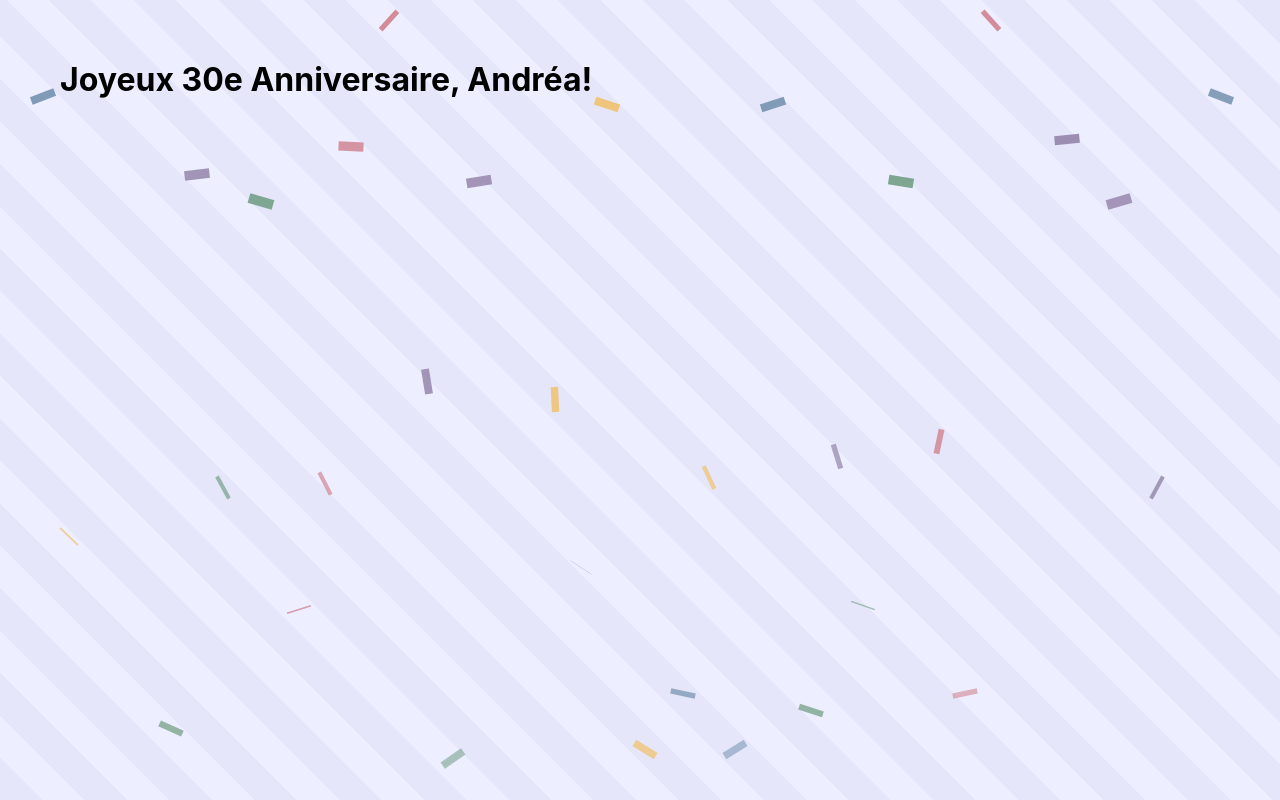
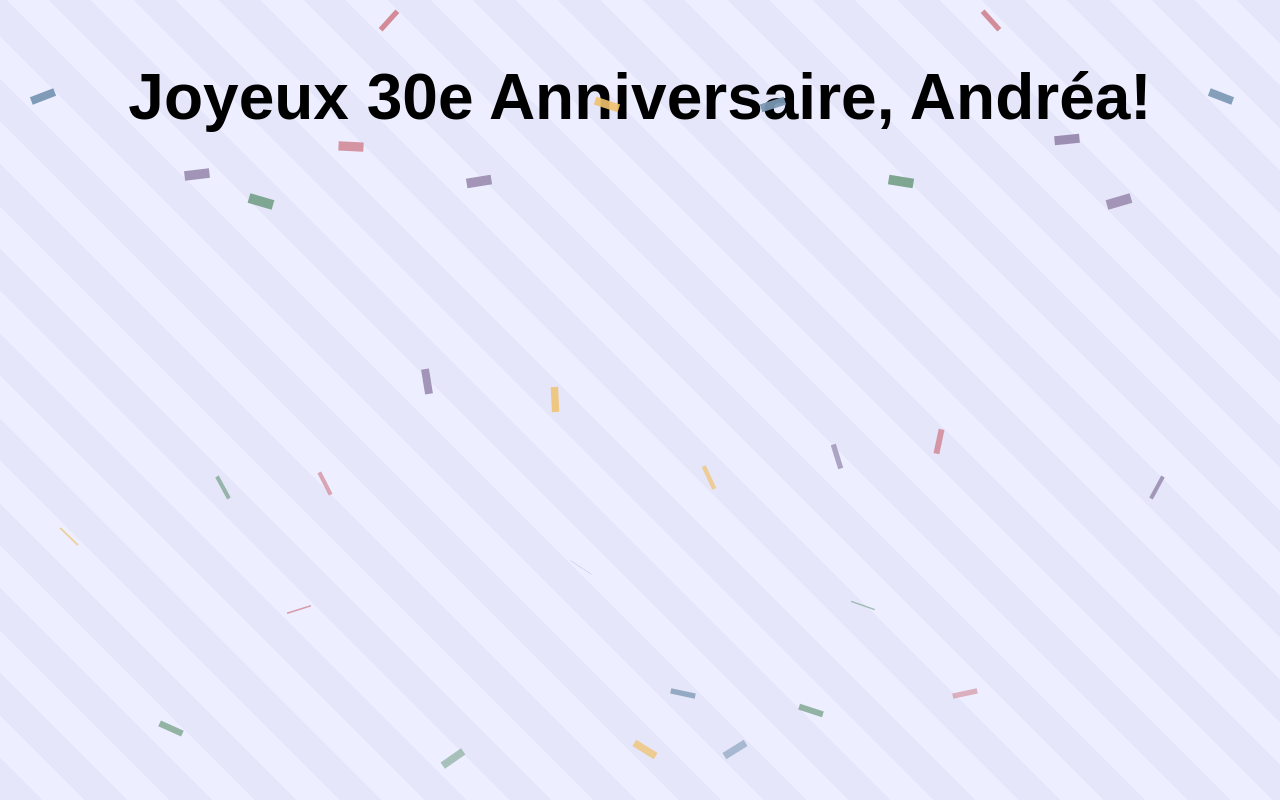
Before and after one commit to Raiza-D/ma-chere-amie, a React (Create React App) app: page / in a window 1280 px wide. Built offline with nearby package versions, Linux system fonts and the light colour scheme.

Commit message:
Set text alignment, font family, and font-size for title-text class targetting h1 elem.

```diff
--- a/src/App.css
+++ b/src/App.css
@@ -1,3 +1,11 @@
+
+.title-text {
+  text-align: center;
+  font-family: cursive, fantasy, serif;
+  font-size: 4em;
+}
+
+
 /* Rules for falling confetti and background. Taken from Codepen. */
 :root {
 	--stripe1: #E6E6FA;
```
